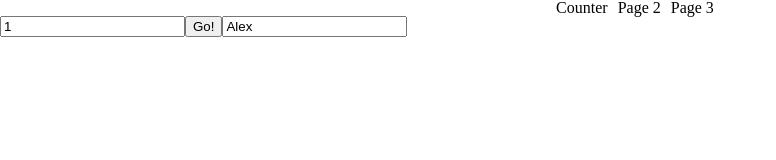
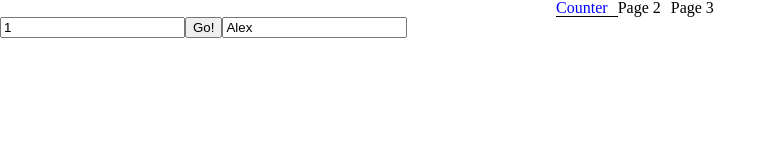
Before and after one commit to AlexAnoschenko/PropertyCross, a React app: page / in a window 1280 px wide. Shown: the top 160 px of the page, without its empty margins (0-776 px from the left). Built offline with nearby package versions, Linux system fonts and the light colour scheme.

Commit message:
tasks/task-11: fixed active buttons

```diff
--- a/src/components/App/App.jsx
+++ b/src/components/App/App.jsx
@@ -1,13 +1,13 @@
 import React from 'react';
 import { Switch, Route } from 'react-router-dom';
 import Counter from '../Counter/Counter';
-import Navigator from '../Navigator/Navigator';
+import NavigationMenu from '../NavigationMenu/NavigationMenu';
 import 'reset-css';
 
 function App() {
     return (
         <div>
-            <Navigator />
+            <NavigationMenu />
             <Switch>
                 <Route exact path="/" component={Counter} />
                 <Route path="/page2" render={() => <p>Hello! Page 2</p>} />
--- /dev/null
+++ b/src/components/NavigationMenu/NavigationMenu.jsx
@@ -0,0 +1,9 @@
+import React from 'react';
+import { withRouter } from 'react-router-dom';
+import NavigationMenuPure from './NavigationMenuPure';
+
+export default withRouter((props) => {
+    const { pathname } = props.location;
+
+    return <NavigationMenuPure pathname={pathname} />;
+});
--- a/src/components/Navigator/Navigator.jsx
+++ b/src/components/NavigationMenu/NavigationMenuPure.jsx
@@ -1,44 +1,36 @@
 import React, { PureComponent } from 'react';
 import { Link } from 'react-router-dom';
 import cx from 'classnames';
-import styles from './Navigator.css';
+import pt from 'prop-types';
+import styles from './NavigationMenu.css';
 
-export default class Navigator extends PureComponent {
-    state = {
-        activeLink: null,
-    };
+export default class NavigationMenuPure extends PureComponent {
+    render() {
+        const { pathname } = this.props;
 
-    handleLinkClick = (activeLink) => {
-        this.setState({ activeLink });
-    };
-
-    render() {
         return (
             <div className={styles.navBlock}>
                 <Link
                     to="/"
                     className={cx(styles.linkStyle, {
-                        [styles.activeLink]: this.state.activeLink === 'pageOne',
+                        [styles.activeLink]: pathname === '/',
                     })}
-                    onClick={() => this.handleLinkClick('pageOne')}
                 >
                     Counter
                 </Link>
                 <Link
                     to="/page2"
                     className={cx(styles.linkStyle, {
-                        [styles.activeLink]: this.state.activeLink === 'pageTwo',
+                        [styles.activeLink]: pathname === '/page2',
                     })}
-                    onClick={() => this.handleLinkClick('pageTwo')}
                 >
                     Page 2
                 </Link>
                 <Link
                     to="/page3"
                     className={cx(styles.linkStyle, {
-                        [styles.activeLink]: this.state.activeLink === 'pageThree',
+                        [styles.activeLink]: pathname === '/page3',
                     })}
-                    onClick={() => this.handleLinkClick('pageThree')}
                 >
                     Page 3
                 </Link>
@@ -46,3 +38,7 @@ export default class Navigator extends PureComponent {
         );
     }
 }
+
+NavigationMenuPure.propTypes = {
+    pathname: pt.string,
+};
```
Also changed, not shown: src/components/NavigationMenu/NavigationMenu.css (renamed from src/components/Navigator/Navigator.css).
